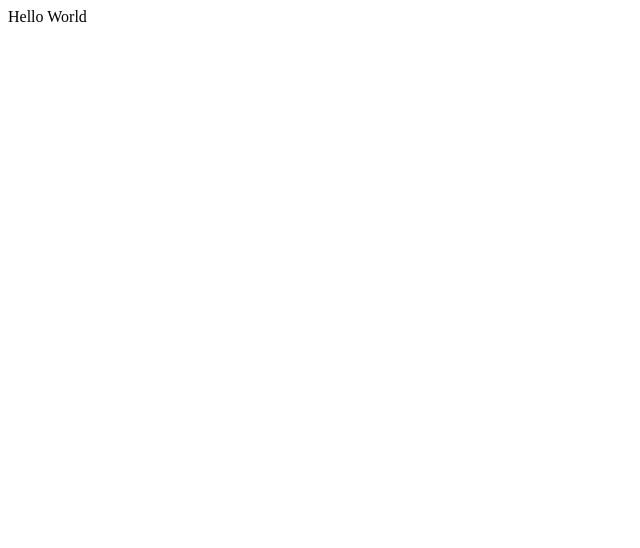
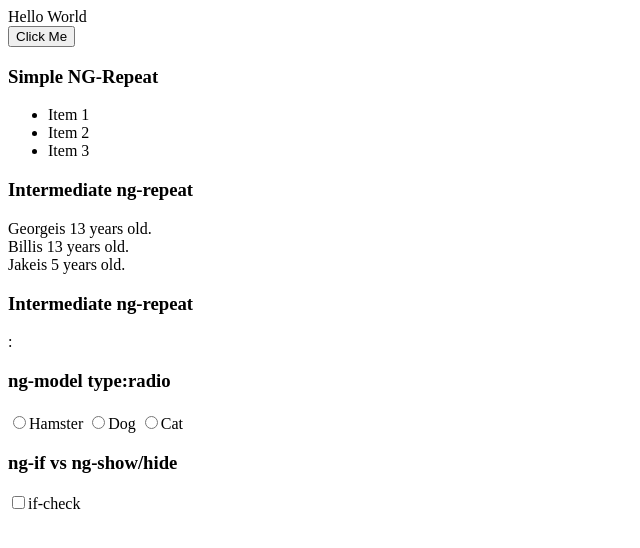
Before and after one commit to charlyebrown/AngularJS-Dec_2015, a plain HTML site: page Lesson02 - Angular Directives/working_copy/index.html in a window 1280 px wide. Shown: the whole page, without its empty margins (0-640 px from the left). Drawn offline with nearby package versions, Linux system fonts and the light colour scheme.

Commit message:
updated index for week 2

```diff
--- a/Lesson02 - Angular Directives/working_copy/index.html
+++ b/Lesson02 - Angular Directives/working_copy/index.html
@@ -6,9 +6,52 @@
 </head>
 <body ng-app="myApp">
     <div ng-controller="MainCtrl as ctrl">
-        <div ng-bind="ctrl.greeting">
+        <div ng-bind="ctrl.greeting"></div>
+        <button ng-click="ctrl.onUserClick()">Click Me</button>
+        <h3>Simple NG-Repeat</h3>
+        <ul>
+        	<li ng-repeat="item in ctrl.simpleArray"><span ng-bind="item"></span></li>
+        </ul>
 
+        <h3> Intermediate ng-repeat</h3>
+        <div ng-repeat="person in ctrl.intermediateArray">
+        	<span ng-bind="person.name"></span>is
+        	<span ng-bind="person.age"></span> years old.
         </div>
+
+        <h3> Intermediate ng-repeat</h3>
+        <div ng-repeat="(key,value) in ctrl.myDog"></div>
+        <label ng-bind="key"></label>: <span ng-bind="value"></span>
+
+        <h3> ng-model type:radio</h3>
+        <h4 ng-bind="ctrl.isMale"></h4>
+        <input type="radio"
+    	   name="myRadioButtons"
+    	   ng-model="ctrl.userSelection"
+    	   ng-value="ctrl.amster"/>Hamster
+		<input type="radio"
+		   name="myRadioButtons"
+		   ng-model="ctrl.userSelection"
+		   ng-value="ctrl.dog"/>Dog
+	   <input type="radio"
+		   name="myRadioButtons"
+		   ng-model="ctrl.userSelection"
+		   ng-value="ctrl.cat"/>Cat
+
+		<h3>ng-if vs ng-show/hide</h3>
+		<div>
+			<input type="checkbox" ng-model="ctrl.ifUnput">if-check
+			<div ng-if="ctrl.ifInput" style="color: green;">
+				<h4>if content</h4>
+				wlekjrlkjlkjaer
+				lkwjerlkewj
+				lkjwlejrljbw
+				lkwjerljbw
+				lkjwelrjwelkjbiowenr
+				bserljbklserw
+			</div>
+		</div>
+
 
     </div>
 </body>
--- a/Lesson02 - Angular Directives/working_copy/index.js
+++ b/Lesson02 - Angular Directives/working_copy/index.js
@@ -1,4 +1,30 @@
 var myApp = angular.module('myApp', []).controller('MainCtrl', function(){
   var self = this;
+
   self.greeting = "Hello World";
+
+  self.onUserClick = function() {
+  	alert('User Clicked!');
+  };
+
+  self.simpleArray = ['Item 1', 'Item 2', 'Item 3'];
+
+  self.intermediateArray = [{name:'George', age: 13}, {name: 'Bill', age:13}, {name: 'Jake', age: 5}]
+
+  self.myDog = {
+  	age: 12,
+  	name: 'Harry',
+  	color: 'black'
+  }
+  self.dog = {
+    name: 'Max'
+  };
+
+  self.cat = {
+    name: 'Sally'
+  };
+
+  self.hamster = {
+    name: 'Gerbal'
+  };
 });
```
